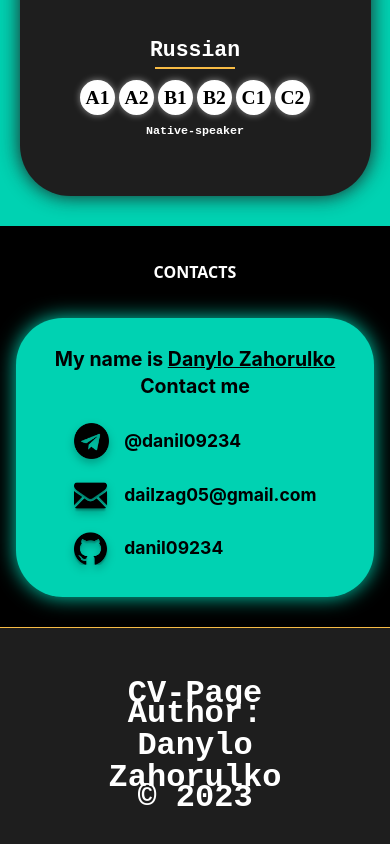
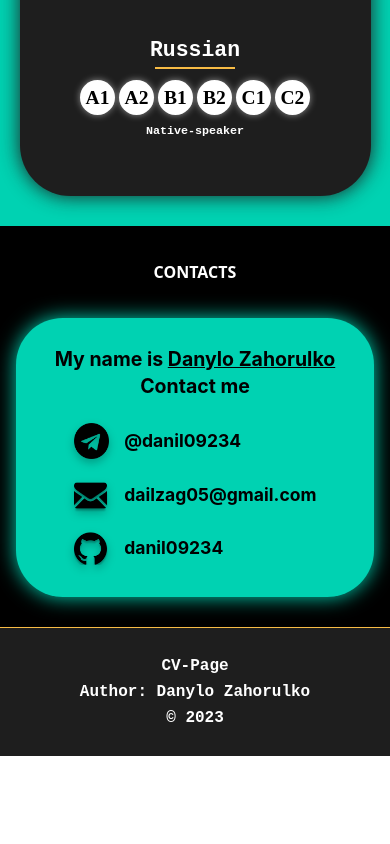
Before and after one commit to danil09234/cv, a React (Create React App) app: page / in a window 390 px wide. Shown: the part 2707-3551 px from the top of the page. After the commit the page ends 3463 px from the top, so only its background shows below. Built offline with nearby package versions, Linux system fonts and the light colour scheme.

Commit message:
Add adaptive `FooterBlock` styles

```diff
--- a/src/components/FooterBlock.module.css
+++ b/src/components/FooterBlock.module.css
@@ -10,7 +10,7 @@
 }
 
 .footerBlock p {
-    height: 32px;
+    /*height: 32px;*/
 
     font-family: 'Source Code Pro', monospace;
     font-style: normal;
@@ -25,3 +25,36 @@
 
     color: #FFFFFF;
 }
+
+@media only screen and (max-width: 650px) {
+    .footerBlock {
+        padding: 50px 0;
+        gap: 10px;
+    }
+
+    .footerBlock p {
+        font-size: 24px;
+    }
+}
+
+@media only screen and (max-width: 500px) {
+    .footerBlock {
+        padding: 30px 0;
+        gap: 10px;
+    }
+
+    .footerBlock p {
+        font-size: 16px;
+    }
+}
+
+@media only screen and (max-width: 300px) {
+    .footerBlock {
+        padding: 30px 0;
+        gap: 5px;
+    }
+
+    .footerBlock p {
+        font-size: 14px;
+    }
+}
```
